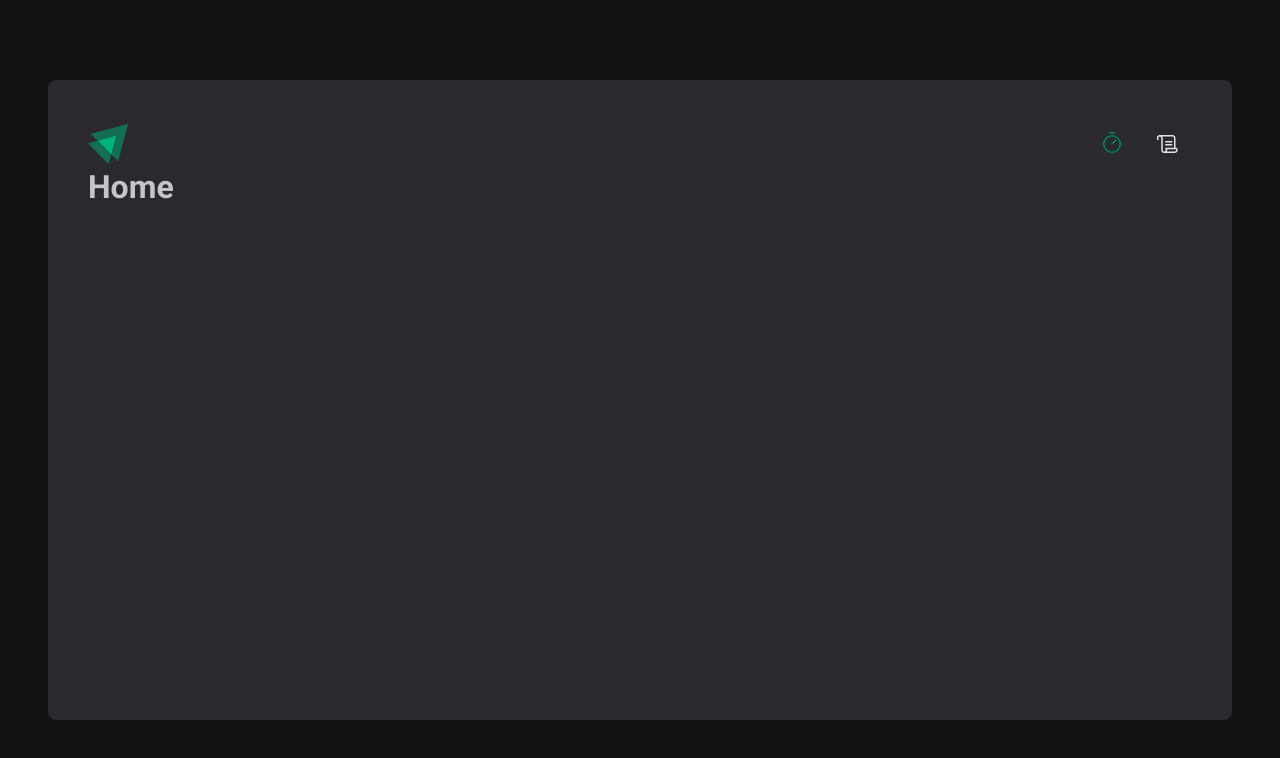
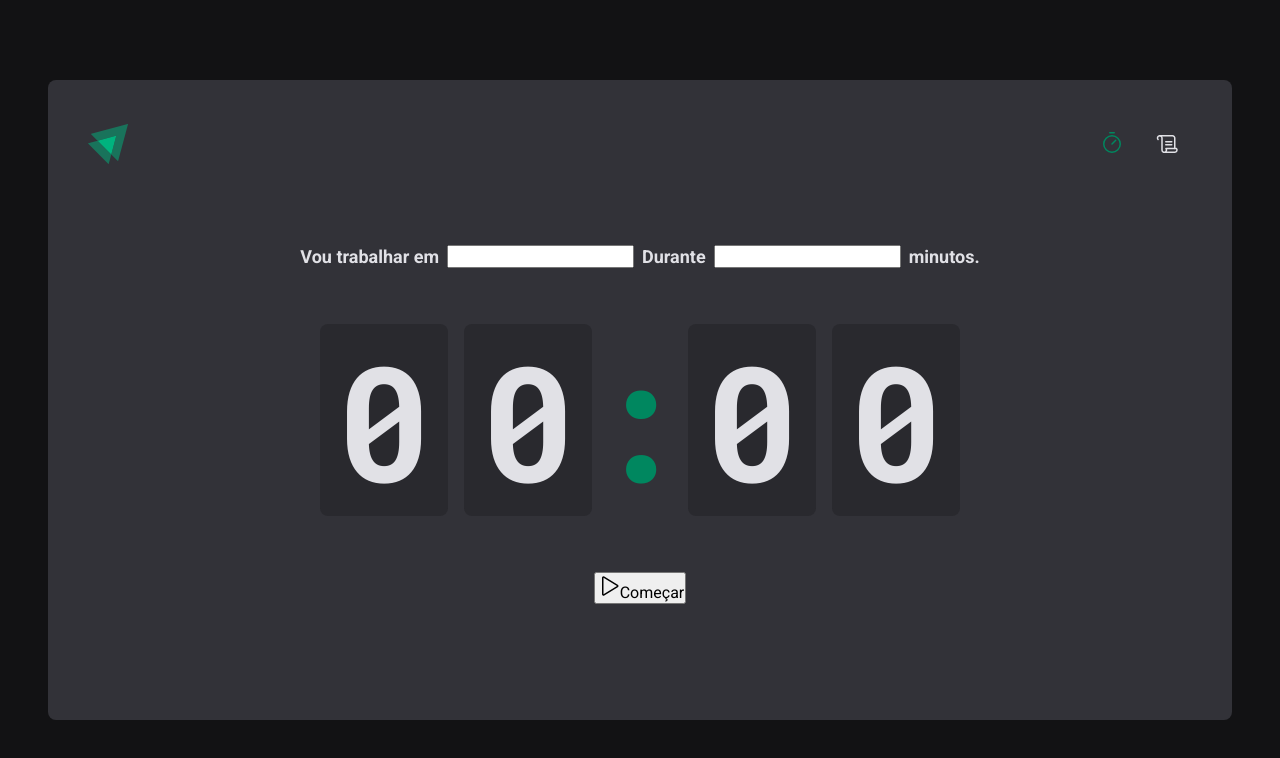
Before and after one commit to NOBarbosa/pomodoro, a React (Vite) app: page / in a window 1280 px wide. Shown: the top 758 px of the page. Built offline with nearby package versions, Linux system fonts and the light colour scheme.

Commit message:
feat: home base styles

```diff
--- a/src/layouts/DefaultLayout/styles.ts
+++ b/src/layouts/DefaultLayout/styles.ts
@@ -6,7 +6,7 @@
   margin: 5rem auto;
 
   padding: 2.5rem;
-  background: ${(props) => props.theme["gray-700"]};
+  background: ${(props) => props.theme["gray-600"]};
 
   border-radius: 8px;
 
--- a/src/pages/Home.tsx
+++ /dev/null
@@ -1,3 +0,0 @@
-export function Home() {
-  return <h1>Home</h1>;
-}
--- /dev/null
+++ b/src/pages/Home/index.tsx
@@ -0,0 +1,36 @@
+import { Play } from "phosphor-react";
+import {
+  CountDownContainer,
+  FormContainer,
+  HomeContainer,
+  Separator,
+} from "./styles";
+
+export function Home() {
+  return (
+    <HomeContainer>
+      <form action="">
+        <FormContainer>
+          <label htmlFor="task">Vou trabalhar em</label>
+          <input id="task" />
+          <label htmlFor="minutesAmount">Durante</label>
+          <input type="number" id="minutesAmount" />
+          <span>minutos.</span>
+        </FormContainer>
+
+        <CountDownContainer>
+          <span>0</span>
+          <span>0</span>
+          <Separator>:</Separator>
+          <span>0</span>
+          <span>0</span>
+        </CountDownContainer>
+
+        <button type="submit">
+          <Play size={24} />
+          Começar
+        </button>
+      </form>
+    </HomeContainer>
+  );
+}
--- /dev/null
+++ b/src/pages/Home/styles.ts
@@ -0,0 +1,57 @@
+import styled from "styled-components";
+
+export const HomeContainer = styled.main`
+  flex: 1;
+  display: flex;
+  flex-direction: column;
+  align-items: center;
+  justify-content: center;
+
+  form {
+    display: flex;
+    flex-direction: column;
+
+    align-items: center;
+
+    gap: 3.5rem;
+  }
+`;
+
+export const FormContainer = styled.div`
+  width: 100%;
+  display: flex;
+
+  align-items: center;
+  justify-content: center;
+
+  gap: 0.5rem;
+
+  color: ${(props) => props.theme["gray-100"]};
+  font-size: 1.125rem;
+  font-weight: bold;
+  flex-wrap: wrap;
+`;
+export const CountDownContainer = styled.div`
+  font-family: "Roboto Mono", monospace;
+  font-size: 10rem;
+  line-height: 8rem;
+  color: ${(props) => props.theme["gray-100"]};
+
+  display: flex;
+  gap: 1rem;
+
+  span {
+    background: ${(props) => props.theme["gray-700"]};
+    padding: 2rem 1rem;
+    border-radius: 8px;
+  }
+`;
+export const Separator = styled.div`
+  padding: 2rem 0;
+  color: ${(props) => props.theme["green-500"]};
+
+  width: 4rem;
+  overflow: hidden;
+  display: flex;
+  justify-content: center;
+`;
```
